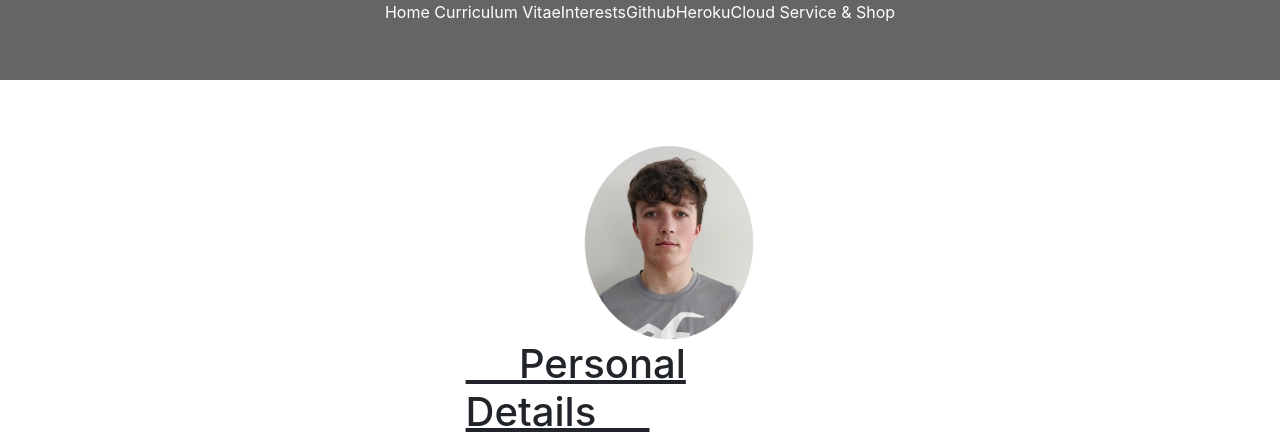
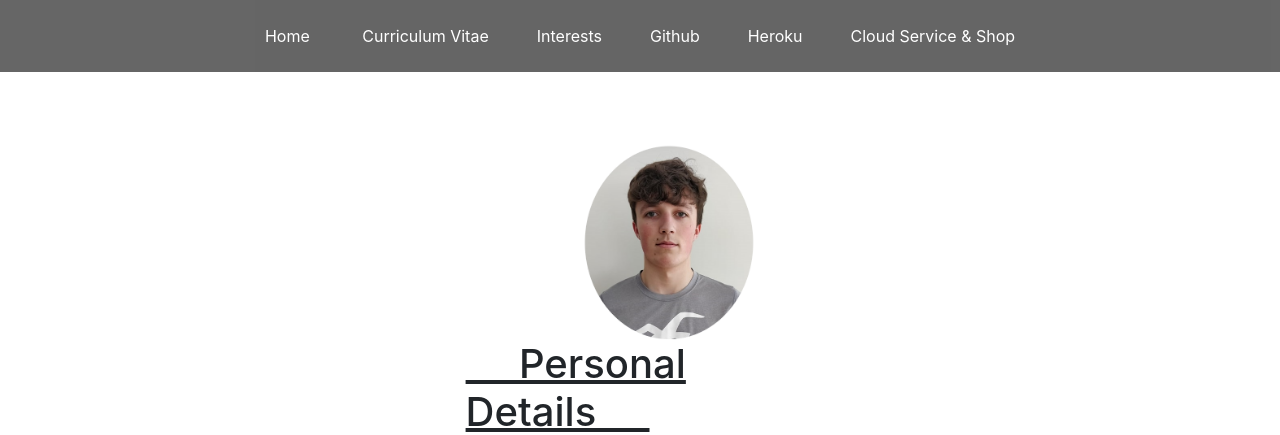
Before and after one commit to tomodonnell/IS113117367303, a PHP site: page /cv/cv_page1.html in a window 1280 px wide. Shown: the top 435 px of the page. Run offline with PHP 8.4, Linux system fonts and the light colour scheme; some libraries are stand-ins or nearby versions.

Commit message:
Fixing Nav Bar

```diff
--- a/mystylesheet.css
+++ b/mystylesheet.css
@@ -4,8 +4,6 @@ nav{
     position: absolute;
 
     width: 100%;
-
-    height: 10%;
 
     background: black;
 
@@ -16,6 +14,10 @@ nav{
     opacity: 0.6;
 
     z-index: 2;
+
+    margin-left: -1;
+
+    margin-top: -1;
 }
 
 nav ul{
@@ -32,7 +34,7 @@ nav ul li{
 
     display: inline-block;
 
-    padding: 0px;
+    padding: 24px;
 
     cursor: pointer;
 
@@ -60,5 +62,7 @@ nav ul li:hover{
     position: absolute;
     height:100%;
     width:100%;
+    margin-left: -1;
+    margin-top: -1;
 
 }
```
